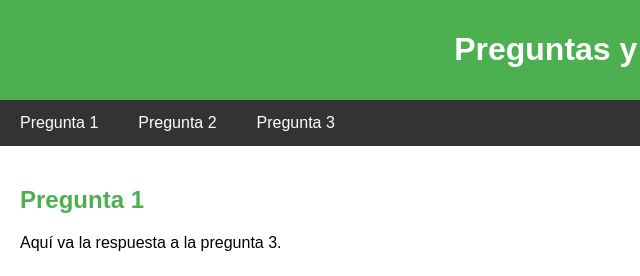
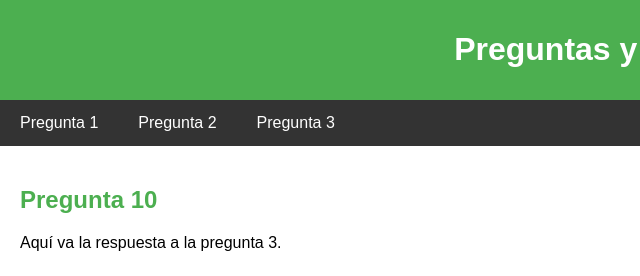
Before and after one commit to genisboldu/grupo12, a plain HTML site: page index.html in a window 1280 px wide. Shown: the top 276 px of the page, 0-640 px from the left. Drawn offline with Linux system fonts and the light colour scheme.

Commit message:
Update index.html

```diff
--- a/index.html
+++ b/index.html
@@ -56,7 +56,7 @@
 
 <!-- Contenido de las preguntas y respuestas -->
 <section>
-    <h2 id="pregunta1">Pregunta 1</h2>
+    <h2 id="pregunta1">Pregunta 10</h2>
     <p>Aquí va la respuesta a la pregunta 3.</p>
 </section>
 
```
